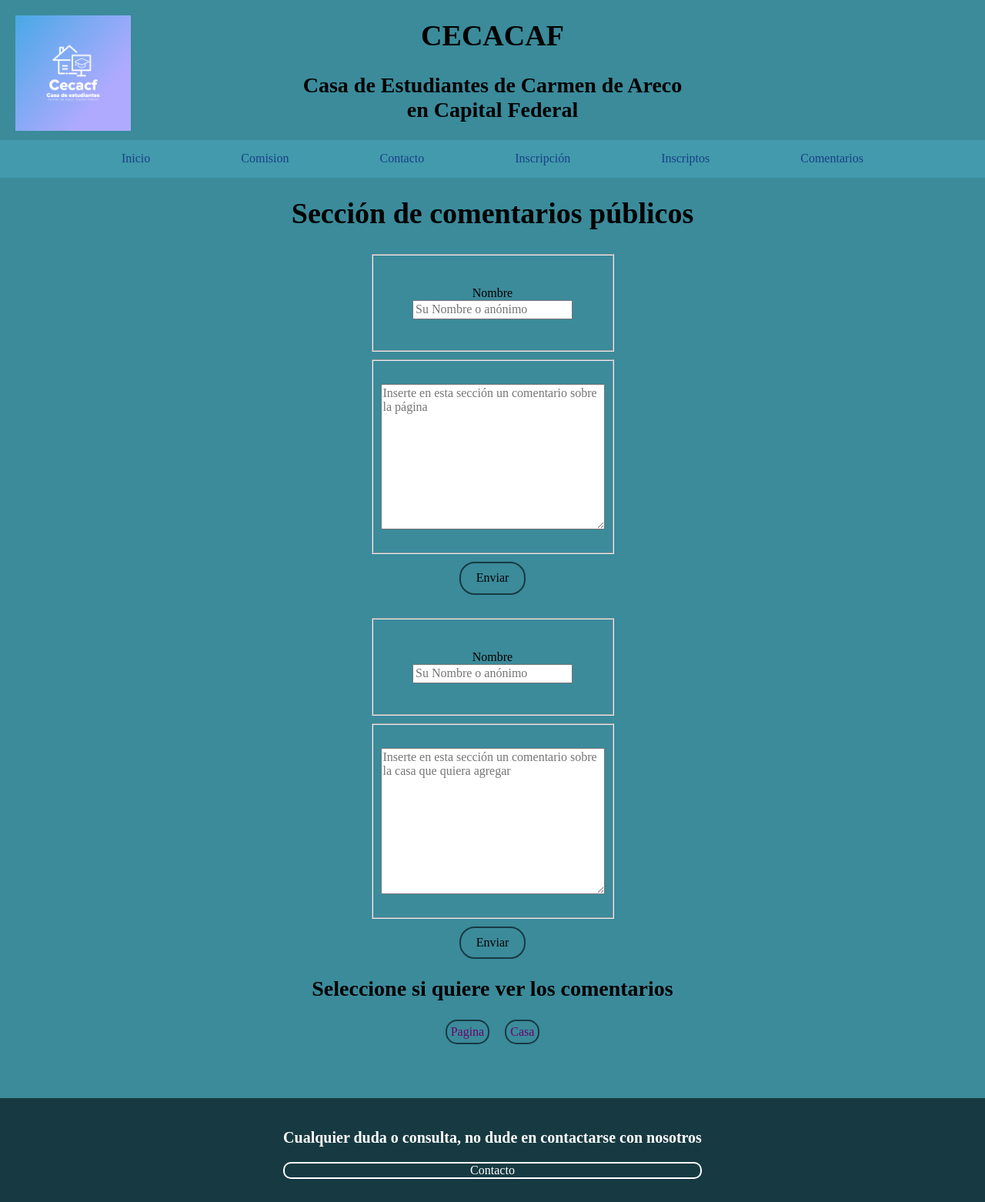
After one commit to YoelIbarra/ibarra-yoel, a PHP site: page /comentarios.php in a window 1280 px wide. The commit adds this page. Shown: the whole page at 77% size. Run offline with PHP 8.4, Linux system fonts and the light colour scheme.

Commit message:
comentarios agregados
Listo con los comentarios básicos

```diff
--- /dev/null
+++ b/comentarios.php
@@ -0,0 +1,73 @@
+<!DOCTYPE html>
+<html lang="es">
+<head>
+    <meta charset="UTF-8">
+    <meta http-equiv="X-UA-Compatible" content="IE=edge">
+    <meta name="viewport" content="width=device-width, initial-scale=1.0">
+    <link rel="stylesheet" href="css/normalize.css">
+    <link rel="stylesheet" href="css/styles.css">
+    <title>Comentarios</title>
+</head>
+<body>
+    <?php include("header.php"); ?>
+
+    <main>
+        <h1>Sección de comentarios públicos</h1>
+
+        <?php if(isset($_GET['m'])){
+            if("ok" == $_GET['m']){
+                echo "<h2>comentario insertado correctamente</h2>";
+            }
+        }?>
+
+        <div class="contenedor contacto-contenedor contacto-form">
+            <form action="insertar-comentario-pagina.php" method="POST">
+                <fieldset>
+                    <div class="item-comentario">
+                        <label for="nombre" id="nombre" >Nombre</label>
+                        <input type="text" id="nombre" name="nombre" placeholder="Su Nombre o anónimo" maxlength="50" required>
+                    </div>
+                </fieldset>
+                <fieldset>
+                    <textarea name="comentariop" id="comentariop" cols="30" rows="10" placeholder="Inserte en esta sección un comentario sobre la página"></textarea>
+                </fieldset>
+                <div class="boton-contacto-posicion">
+                    <input class="boton-contacto-enviar"type="submit" value="Enviar">
+                </div>
+            </form>
+
+        </div>
+
+        <div class="contenedor contacto-contenedor contacto-form">
+            <form action="insertar-comentario-casa.php" method="POST">
+                <fieldset>
+                <div class="item-comentario">
+                    <label for="nombre" id="nombre" >Nombre</label>
+                    <input type="text" id="nombre" name="nombre" placeholder="Su Nombre o anónimo" maxlength="50" required>
+                 </div>
+                </fieldset>
+                <fieldset>
+                    <textarea name="comentarioc" id="comentarioc" cols="30" rows="10" placeholder="Inserte en esta sección un comentario sobre la casa que quiera agregar"></textarea>
+                </fieldset>
+                <div class="boton-contacto-posicion">
+                    <input class="boton-contacto-enviar"type="submit" value="Enviar">
+                </div>
+
+            </form>
+        </div>
+    </main>
+
+    <section class="contenedor">
+        <h2>Seleccione si quiere ver los comentarios</h2>
+        <div class="boton-comentario">
+            <a href="comentarios-pagina.php" target="_blank" class="boton boton-botoncomen">Pagina</a>
+            <a href="comentarios-casa.php" target="_blank" class="boton boton-botoncomen">Casa</a>
+        </div>
+
+    </section>
+
+
+
+    <?php include ("footer.php")?>
+</body>
+</html>
--- a/contacto.php
+++ b/contacto.php
@@ -26,9 +26,7 @@
                     <label for="apellido">Apellido</label>
                     <input type="text" id="apellido" name="apellido" placeholder="Su Apellido" maxlength="50" required>
                 </div>
-                <!-- esto comento porque no hiría para un contacto-->
-                <!--label for="dni">DNI</label>
-                <input type="number" id="dni" name="dni" placeholder="Su DNI" maxlength="8" required-->
+
             </fieldset>
             <fieldset>
                 <div class="contacto-form-item">
--- a/css/styles.css
+++ b/css/styles.css
@@ -276,3 +276,22 @@ h1,h2,h3,h4,h5{
     border-top:2px solid #dee2e6}
 .table .table{
     background-color:#fff}
+
+
+    /*COomentarios*/
+.boton-comentario{
+    display: flex;
+
+    justify-content: center;
+    ;
+
+}
+.boton-botoncomen.boton-botoncomen{
+    margin: 0 1rem;
+}
+.item-comentario{
+    display: flex;
+    flex-direction: column;
+    text-align: center;
+    padding: 1rem 0;
+}
--- a/header.php
+++ b/header.php
@@ -16,6 +16,7 @@
                     <a href="contacto.php">Contacto</a>
                     <a href="inscripcion.php">Inscripción</a>
                     <a href="inscriptos.php">Inscriptos</a>
+                    <a href="comentarios.php">Comentarios</a>
                 </nav>
             </div>
         </div>
--- /dev/null
+++ b/txts/comentarios-casa.txt
@@ -0,0 +1 @@
+<h1>La persona que lo escribio: asd</h1><h3>La fecha y hora del comentario es 02-18-2022 02:53:28 am</h2><h5>asdasd</h5>
--- /dev/null
+++ b/txts/comentarios-pagina.txt
@@ -0,0 +1 @@
+<h1>La persona que lo escribio: Prueba</h1><h2>La fecha y hora del comentario es 02-18-2022 02:41:53 am</h2><p>Yoel Prueba<p><h1>La persona que lo escribio: sarasa</h1><h3>La fecha y hora del comentario es 02-18-2022 02:51:17 am</h2><h5>saadasda</h5>
```
Also changed, not shown: comentarios-casa.php (added, +7 -0 lines), comentarios-pagina.php (added, +7 -0 lines), insertar-comentario-casa.php (added, +18 -0 lines), insertar-comentario-pagina.php (added, +18 -0 lines).
